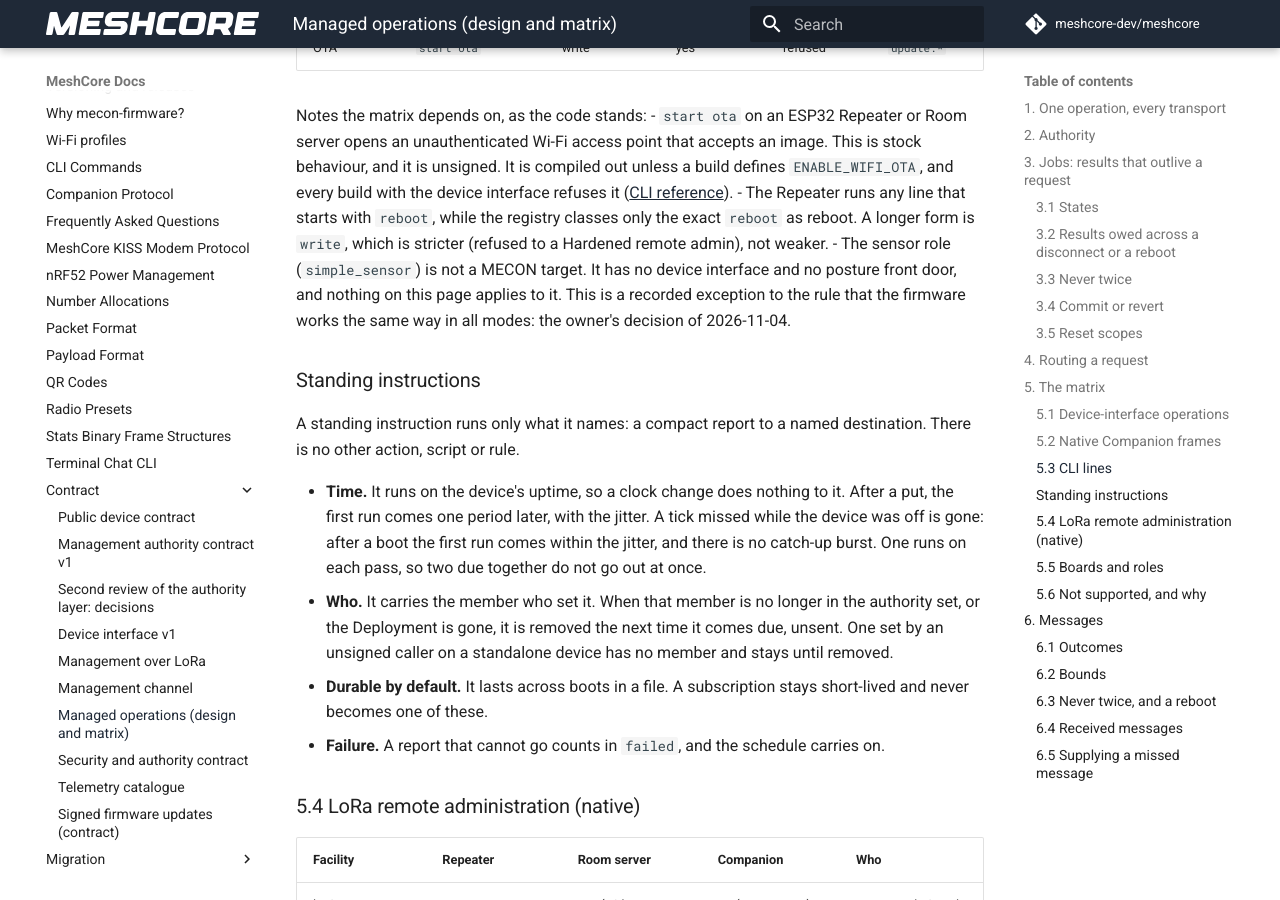
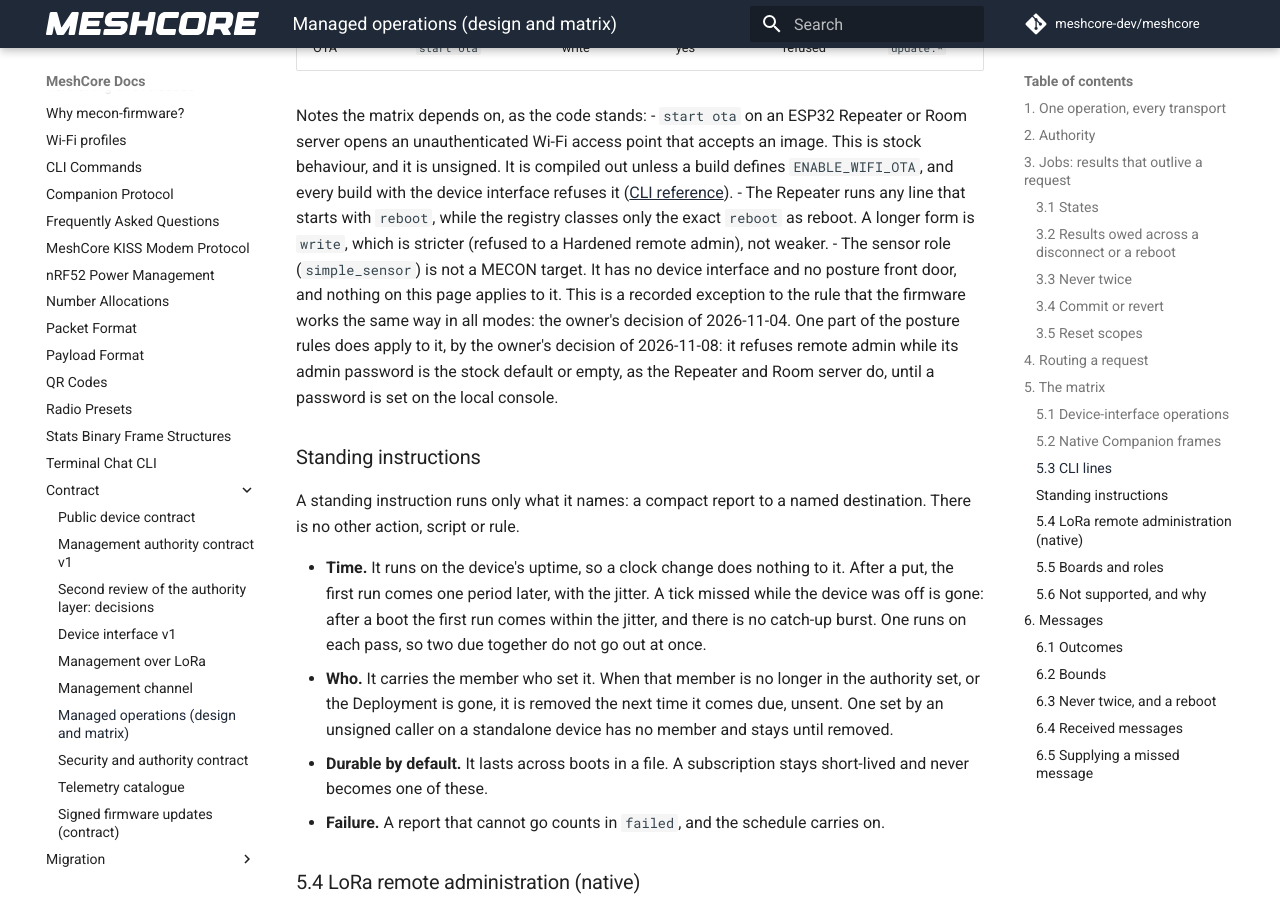
Before and after one commit to hoejriis/mecon-firmware, an MkDocs documentation site: the page built from docs/contract/OPERATIONS.md, in a window 1280 px wide and 900 px high, scrolled down 19851 px. Built offline with MkDocs 1.6.1 and Material for MkDocs 9.7.7, drawn with Linux system fonts in a browser that asks for light colours; comment, search, counter and statistics services are not loaded.

Commit message:
Contract: the Sensor refuses remote admin on the default password
The owner's decision of 2026-11-08, recorded in OPERATIONS' Sensor note beside the exception it narrows.

Co-Authored-By: Claude Opus 5.5 (1M context) <noreply@anthropic.com>

```diff
--- a/docs/contract/OPERATIONS.md
+++ b/docs/contract/OPERATIONS.md
@@ -305,7 +305,7 @@ Every CLI line is classed by the registry; a line the registry does not name is
 Notes the matrix depends on, as the code stands:
 - `start ota` on an ESP32 Repeater or Room server opens an unauthenticated Wi-Fi access point that accepts an image. This is stock behaviour, and it is unsigned. It is compiled out unless a build defines `ENABLE_WIFI_OTA`, and every build with the device interface refuses it ([CLI reference](../CLI_REFERENCE.md)).
 - The Repeater runs any line that starts with `reboot`, while the registry classes only the exact `reboot` as reboot. A longer form is `write`, which is stricter (refused to a Hardened remote admin), not weaker.
-- The sensor role (`simple_sensor`) is not a MECON target. It has no device interface and no posture front door, and nothing on this page applies to it. This is a recorded exception to the rule that the firmware works the same way in all modes: the owner's decision of 2026-11-04.
+- The sensor role (`simple_sensor`) is not a MECON target. It has no device interface and no posture front door, and nothing on this page applies to it. This is a recorded exception to the rule that the firmware works the same way in all modes: the owner's decision of 2026-11-04. One part of the posture rules does apply to it, by the owner's decision of 2026-11-08: it refuses remote admin while its admin password is the stock default or empty, as the Repeater and Room server do, until a password is set on the local console.
 
 ### Standing instructions
 
```
